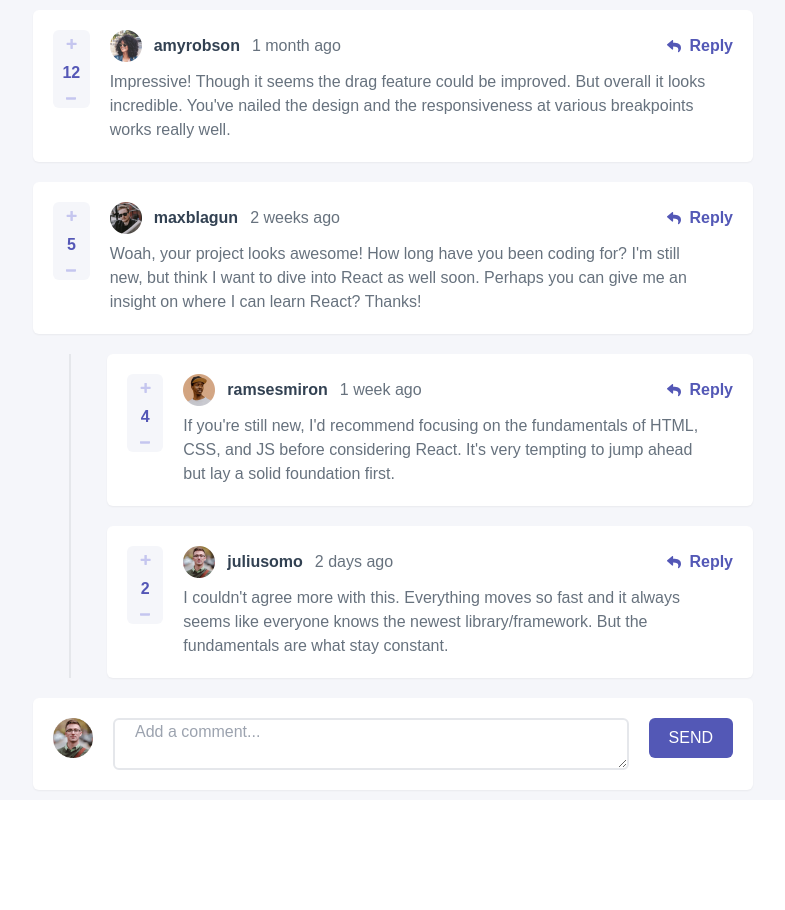
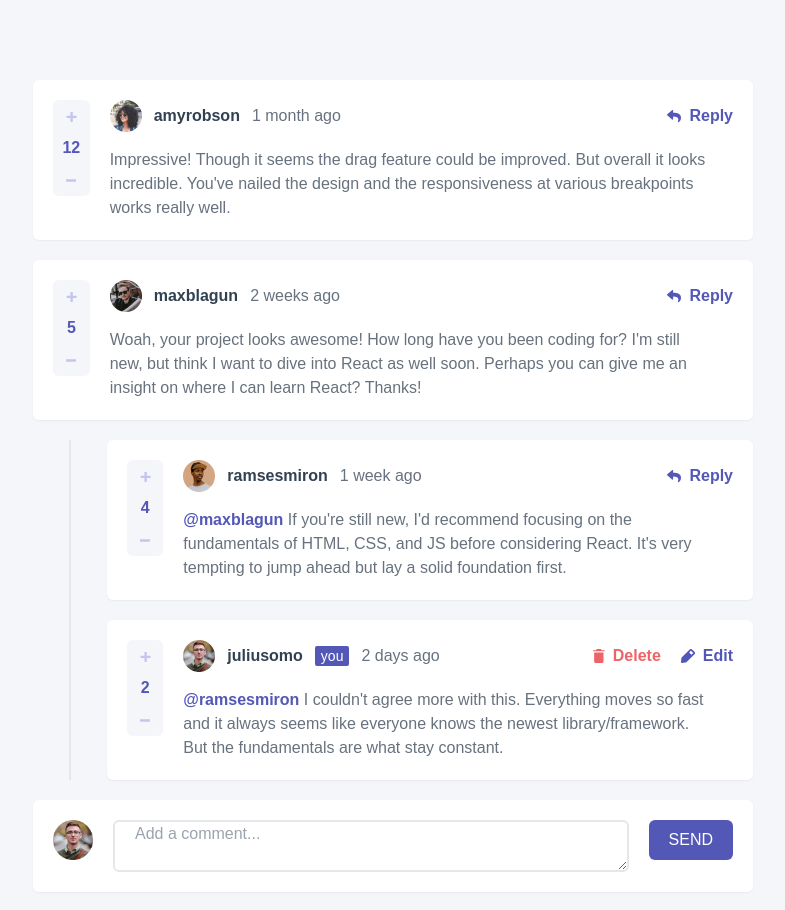
Before and after one commit to apekul/interactive-comments-section, a React (Create React App) app: page / in a window 1280 px wide. Shown: the top 910 px of the page, without its empty margins (247-1032 px from the left). Before the commit the page ends 800 px from the top, so only its background shows below. Built offline with nearby package versions, Linux system fonts and the light colour scheme.

Commit message:
add buttons, styles

```diff
--- a/src/App.js
+++ b/src/App.js
@@ -3,18 +3,19 @@ import { AppContext } from "./AppContext";
 
 // Components
 import SingleComment from "./Components/SingleComment/SingleComment";
+import CreateComment from "./Components/CreateComment";
 
 // Task: https://www.frontendmentor.io/challenges/interactive-comments-section-iG1RugEG9
 
 function App() {
   const { comments, currentUser } = useContext(AppContext);
   return (
-    <main className="bg-[#F5F6FA] min-h-screen flex items-center justify-center">
+    <main className="bg-[#F5F6FA] min-h-screen flex justify-center my-20 ">
       {/* comments list */}
-      <section className="w-[45rem] h-auto">
+      <section className="w-[45rem] flex flex-col gap-5">
         <ul className="flex flex-col gap-5">
           {comments.map((comment, index) => (
-            <li className="flex flex-col gap-5" key={index}>
+            <li className="flex flex-col gap-5 " key={index}>
               {/* Single Comment */}
               <SingleComment key={index} comment={comment} />
               {/* Replies Section */}
@@ -31,20 +32,7 @@ function App() {
           ))}
         </ul>
         {/* Input comment */}
-        <form className="bg-white p-5 flex items-start gap-5 rounded-md shadow-sm mt-5">
-          <img
-            src={currentUser.image.png}
-            alt={`${currentUser.username}_image`}
-            className="w-10 h-10"
-          />
-          <textarea
-            placeholder="Add a comment..."
-            className="border-2 rounded-md px-5 w-full"
-          />
-          <button className="bg-[#5358B6] text-white px-5 py-2 rounded-md">
-            SEND
-          </button>
-        </form>
+        <CreateComment />
       </section>
     </main>
   );
--- /dev/null
+++ b/src/Components/CreateComment.js
@@ -0,0 +1,25 @@
+import React, { useContext } from "react";
+import { AppContext } from "../AppContext";
+
+const CreateComment = ({ reply, update }) => {
+  const { currentUser } = useContext(AppContext);
+  return (
+    <form className="bg-white p-5 flex items-start gap-5 rounded-md shadow-sm ">
+      <img
+        src={currentUser.image.png}
+        alt={`${currentUser.username}_image`}
+        className="w-10 h-10"
+      />
+      <textarea
+        placeholder="Add a comment..."
+        className="border-2 rounded-md px-5 w-full"
+      />
+      <button className="bg-[#5358B6] text-white px-5 py-2 rounded-md">
+        {reply ? "REPLY" : "SEND"}
+        {update && "UPDATE"}
+      </button>
+    </form>
+  );
+};
+
+export default CreateComment;
--- /dev/null
+++ b/src/Components/SingleComment/Buttons/Button.js
@@ -0,0 +1,31 @@
+import React from "react";
+
+const Button = ({ setReply, reply, remove, update, color }) => {
+  return (
+    <button
+      className="flex gap-2 items-center text-[#5358B6]"
+      onClick={() => setReply((prev) => !prev)}
+    >
+      {reply && (
+        <>
+          <img src="./images/icon-reply.svg" alt="icon_reply" />
+          <strong>Reply</strong>
+        </>
+      )}
+      {remove && (
+        <>
+          <img src="./images/icon-delete.svg" alt="icon_delete" />
+          <strong className="text-[#ED6468]">Delete</strong>
+        </>
+      )}
+      {update && (
+        <>
+          <img src="./images/icon-edit.svg" alt="icon_edit" />
+          <strong>Edit</strong>
+        </>
+      )}
+    </button>
+  );
+};
+
+export default Button;
--- /dev/null
+++ b/src/Components/SingleComment/Buttons/ScoreButtons.js
@@ -0,0 +1,56 @@
+import React, { useState } from "react";
+
+const ScoreButtons = ({ comment }) => {
+  const [score, setScore] = useState(comment.score);
+
+  // Limit increment/decrement to 1 point
+
+  const incrementScore = () => {
+    setScore((prev) => prev + 1);
+  };
+
+  const decrementScore = () => {
+    setScore((prev) => prev - 1);
+  };
+  return (
+    <div className="bg-[#F5F6FA] w-10 h-[6rem] self-start rounded-md items-center flex flex-col justify-between select-none">
+      <button
+        className="button-hover cursor-pointer flex items-center justify-center h-[2rem] w-full"
+        onClick={incrementScore}
+      >
+        <svg
+          width="11"
+          height="11"
+          xmlns="http://www.w3.org/2000/svg"
+          className="icon"
+        >
+          <title>Plus Icon</title>
+          <path
+            d="M6.33 10.896c.137 0 .255-.05.354-.149.1-.1.149-.217.149-.354V7.004h3.315c.136 0 .254-.05.354-.149.099-.1.148-.217.148-.354V5.272a.483.483 0 0 0-.148-.354.483.483 0 0 0-.354-.149H6.833V1.4a.483.483 0 0 0-.149-.354.483.483 0 0 0-.354-.149H4.915a.483.483 0 0 0-.354.149c-.1.1-.149.217-.149.354v3.37H1.08a.483.483 0 0 0-.354.15c-.1.099-.149.217-.149.353v1.23c0 .136.05.254.149.353.1.1.217.149.354.149h3.333v3.39c0 .136.05.254.15.353.098.1.216.149.353.149H6.33Z"
+            fill="#C5C6EF"
+          />
+        </svg>
+      </button>
+      <strong style={{ color: "hsl(238, 40%, 52%)" }}>{score}</strong>
+      <button
+        className="button-hover cursor-pointer flex items-center justify-center h-[2rem] w-full"
+        onClick={decrementScore}
+      >
+        <svg
+          width="11"
+          height="3"
+          xmlns="http://www.w3.org/2000/svg"
+          className="icon"
+        >
+          <title>Minus Icon</title>
+          <path
+            d="M9.256 2.66c.204 0 .38-.056.53-.167.148-.11.222-.243.222-.396V.722c0-.152-.074-.284-.223-.395a.859.859 0 0 0-.53-.167H.76a.859.859 0 0 0-.53.167C.083.437.009.57.009.722v1.375c0 .153.074.285.223.396a.859.859 0 0 0 .53.167h8.495Z"
+            fill="#C5C6EF"
+          />
+        </svg>
+      </button>
+    </div>
+  );
+};
+
+export default ScoreButtons;
--- a/src/Components/SingleComment/SingleComment.js
+++ b/src/Components/SingleComment/SingleComment.js
@@ -1,18 +1,20 @@
-import React from "react";
+import React, { useState, useContext } from "react";
+import { AppContext } from "../../AppContext";
+
+// Components
+import ScoreButtons from "./Buttons/ScoreButtons";
+import Button from "./Buttons/Button";
+import CreateComment from "../CreateComment";
 
 const SingleComment = ({ comment }) => {
+  const { currentUser } = useContext(AppContext);
+  const [reply, setReply] = useState(false);
+
   return (
-    <article className="flex gap-5 bg-white p-5  rounded-md shadow-sm">
-      <div className="bg-[#F5F6FA] w-10 self-start rounded-md items-center flex flex-col gap-1">
-        <button className="cursor-pointer p-2">
-          <img src="./images/icon-plus.svg" alt="icon_plus" />
-        </button>
-        <strong style={{ color: "hsl(238, 40%, 52%)" }}>{comment.score}</strong>
-        <button className="cursor-pointer p-2">
-          <img src="./images/icon-minus.svg" alt="icon_minus" />
-        </button>
-      </div>
-      <div className="w-full flex flex-col gap-2">
+    <div className="flex flex-col w-full gap-2 ">
+      <article className="flex gap-5 bg-white p-5 rounded-md shadow-sm">
+        <ScoreButtons comment={comment} />
+        <div className="w-full flex flex-col gap-4">
           <header className="flex gap-5 justify-between w-full">
             <div className="flex gap-3 items-center">
               <img
@@ -23,18 +25,37 @@ const SingleComment = ({ comment }) => {
               <strong style={{ color: "hsl(212, 24%, 26%)" }}>
                 {comment.user.username}
               </strong>
+              {comment.user.username === currentUser.username && (
+                <p className="text-white bg-[#5358B6] text-sm px-1.5 rounded-sm">
+                  you
+                </p>
+              )}
               <p style={{ color: "hsl(211, 10%, 45%)" }}>{comment.createdAt}</p>
             </div>
-          <button className="flex gap-2 items-center text-[#5358B6]">
-            <img src="./images/icon-reply.svg" alt="icon_reply" />
-            <strong>Reply</strong>
-          </button>
+
+            {/* Buttons */}
+            <div className="flex gap-5">
+              {comment.user.username === currentUser.username ? (
+                <>
+                  <Button setReply={setReply} remove color="#ED6468" />
+                  <Button setReply={setReply} update />
+                </>
+              ) : (
+                <Button setReply={setReply} reply />
+              )}
+            </div>
           </header>
           <p className="pr-5" style={{ color: "hsl(211, 10%, 45%)" }}>
+            {comment.replyingTo && (
+              <strong className="text-[#5358B6]">@{comment.replyingTo} </strong>
+            )}
             {comment.content}
           </p>
         </div>
       </article>
+
+      {reply && <CreateComment reply />}
+    </div>
   );
 };
 
--- a/src/index.css
+++ b/src/index.css
@@ -8,3 +8,11 @@
   font-size: 16px;
   font-family: "Rubik", sans-serif;
 }
+body {
+  background-color: #f5f6fa;
+}
+
+/* Hover for add/remove score for comment */
+.button-hover:hover .icon path {
+  fill: #5358b6;
+}
```
Lines whose indentation alone changed are shown as unchanged.
